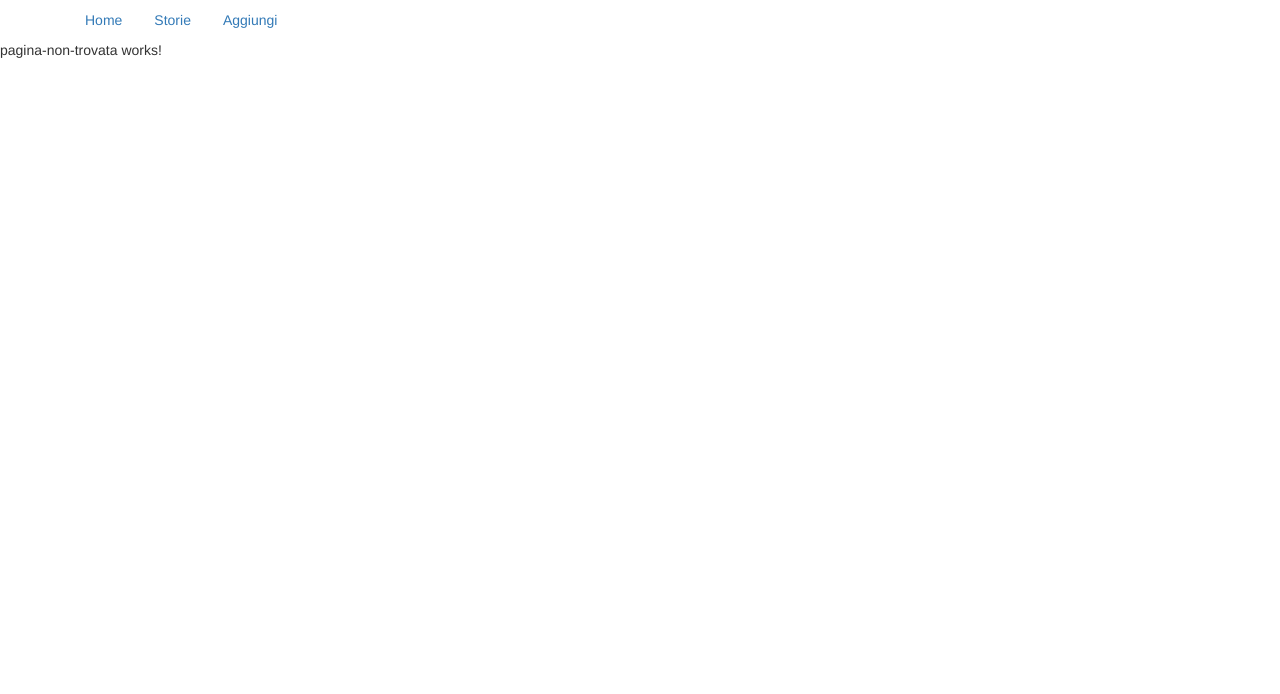
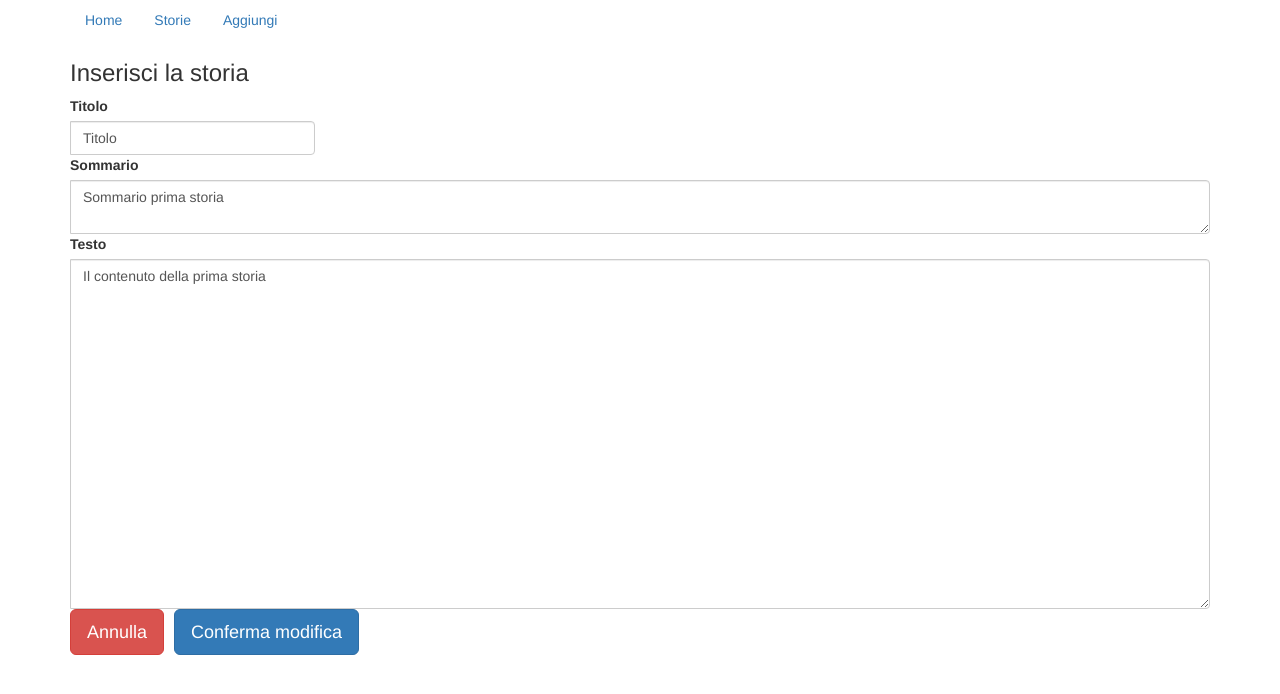
Before and after one commit to riccardodegasperiSA/tome, an Angular app: page /storie/modifica/1 in a window 1280 px wide. Before the commit this address led to /pagina-non-trovata. Shown: the top 694 px of the page. Built offline with nearby package versions, Linux system fonts and the light colour scheme.

Commit message:
Aggiunge "modifica" alla lista storie

```diff
--- a/src/app/app-routing.module.ts
+++ b/src/app/app-routing.module.ts
@@ -3,6 +3,7 @@ import { RouterModule, Routes } from '@angular/router';
 import { HomeComponent } from './home/home.component';
 import { InserisciStoriaComponent } from './inserisci-storia/inserisci-storia.component';
 import { ListaStorieComponent } from './lista-storie/lista-storie.component';
+import { ModificaStoriaComponent } from './modifica-storia/modifica-storia.component';
 import { PaginaNonTrovataComponent } from './pagina-non-trovata/pagina-non-trovata.component';
 import { StoriaComponent } from './storia/storia.component';
 
@@ -10,6 +11,7 @@ const routes: Routes = [
   {path:"", component:HomeComponent},
   {path:"storie", component:ListaStorieComponent},
   {path:"storie/:id", component:StoriaComponent},
+  {path:"storie/modifica/:id", component:ModificaStoriaComponent},
   {path:"aggiungi", component:InserisciStoriaComponent},
   {path:"pagina-non-trovata", component:PaginaNonTrovataComponent},
   {path:"**", redirectTo:"pagina-non-trovata"},
--- a/src/app/app.module.ts
+++ b/src/app/app.module.ts
@@ -10,6 +10,7 @@ import { PaginaNonTrovataComponent } from './pagina-non-trovata/pagina-non-trova
 import { InserisciStoriaComponent } from './inserisci-storia/inserisci-storia.component';
 import { FormsModule, ReactiveFormsModule } from '@angular/forms';
 import { StoriaComponent } from './storia/storia.component';
+import { ModificaStoriaComponent } from './modifica-storia/modifica-storia.component';
 
 @NgModule({
   declarations: [
@@ -18,7 +19,8 @@ import { StoriaComponent } from './storia/storia.component';
     ListaStorieComponent,
     PaginaNonTrovataComponent,
     InserisciStoriaComponent,
-    StoriaComponent
+    StoriaComponent,
+    ModificaStoriaComponent
   ],
   imports: [
     BrowserModule,
--- a/src/app/lista-storie/lista-storie.component.css
+++ b/src/app/lista-storie/lista-storie.component.css
@@ -0,0 +1,3 @@
+.card {
+    border: .1em solid gray;
+}
--- a/src/app/lista-storie/lista-storie.component.html
+++ b/src/app/lista-storie/lista-storie.component.html
@@ -1,14 +1,21 @@
-<div *ngFor="let storia of storie">
+<div *ngFor="let storia of storie" class="card border-primary border-right-0">
+    <div class="card-body">
         <ul class="list-inline m-0">
-        <li style="width: calc(100% - 6em);">
-            <button (click)="onVaiStoria(storia.id)" class="p-2 bd-highlight btn-lg btn-block text-left">
-                <b>ID(for debug):</b>{{ storia.id }}<br>
+            <li style="width: 80%;" class="list-group-items">
+                <a (click)="onVaiStoria(storia.id)" class="p-2 bd-highlight btn-lg btn-block text-left">
+                    <b class="card-title">ID(for debug):</b>{{ storia.id }}<br>
+                    <div class="card-text">
                         <b>TITLE: </b>{{ storia.title }}<br>
                         <b>SUMMARY: </b>{{ storia.summary }}
-            </button>
+                    </div>
+                </a>
             </li>
-        <li style="width: 5em;">
+            <li style="width: 5em;" class="list-group-items">
+                <button class="btn btn-warning btn-sm rounded-o" (click)="onModificaStoria(storia.id)">Modifica</button>
+            </li>
+            <li style="width: 5em;" class="list-group-items">
                 <button class="btn btn-danger btn-sm rounded-o" (click)="onDeleteStoria(storia.id)">Rimuovi</button>
             </li>
         </ul>
     </div>
+</div>
--- a/src/app/lista-storie/lista-storie.component.ts
+++ b/src/app/lista-storie/lista-storie.component.ts
@@ -48,4 +48,8 @@ export class ListaStorieComponent implements OnInit {
     this.ngOnInit()
   }
 
+  onModificaStoria(id:number) {
+    this.router.navigate(["/storie/modifica/" + id])
+  }
+
 }
--- /dev/null
+++ b/src/app/modifica-storia/modifica-storia.component.html
@@ -0,0 +1,30 @@
+<div class="container">
+    <main class="form w-100 m-auto">
+        <h1 class="h3 mb-3 fw-normal">Inserisci la storia</h1>
+        <form class="needs-validation" [formGroup]="modificaForm" (ngSubmit)="modificaStoria()" novalidate="">
+            <div class="input-group">
+                <input type="hidden" class="form-control" id="id" formControlName="id">
+            </div>
+            <div class="input-group">
+                <label for="title" class="form-label">Titolo</label>
+                <input type="text" class="form-control" id="title" formControlName="title">
+            </div>
+            <div class="input-group" style="min-width: 100%;">
+                <label for="summary" class="form-label">Sommario</label>
+                <textarea id="summary" class="form-control" style="min-width: 100%;" formControlName="summary"></textarea>
+            </div>
+            <div class="input-group" style="min-width: 100%;">
+                <label for="content" class="form-label">Testo</label>
+                <textarea id="content" class="form-control" style="min-width: 100%; min-height: 25em;" formControlName="content"></textarea>
+            </div>
+            <ul class="list-inline m-0">
+                <li>
+                    <button class="w-100 btn btn-danger btn-lg" (click)="onAnnulla()">Annulla</button>
+                </li>
+                <li>
+                    <button class="w-100 btn btn-primary btn-lg" type="submit" [disabled]="!modificaForm.valid">Conferma modifica</button>
+                </li>
+            </ul>
+        </form>
+    </main>
+</div>
--- /dev/null
+++ b/src/app/modifica-storia/modifica-storia.component.ts
@@ -0,0 +1,41 @@
+import { Component, OnInit } from '@angular/core';
+import { FormControl, FormGroup, Validators } from '@angular/forms';
+import { ActivatedRoute, Router } from '@angular/router';
+import { Storia } from '../dati/storia.data';
+import { StorieServiceService } from '../storie-service.service';
+
+@Component({
+  selector: 'app-modifica-storia',
+  templateUrl: './modifica-storia.component.html',
+  styleUrls: ['./modifica-storia.component.css']
+})
+export class ModificaStoriaComponent implements OnInit {
+  modificaForm: FormGroup
+  storia?:Storia
+
+  constructor(private storiaService:StorieServiceService, private route: ActivatedRoute, private router:Router) {
+    const { id } = route?.snapshot?.params ?? {}
+    this.storia = storiaService.cercaStoria(Number(id))
+
+    this.modificaForm = new FormGroup({
+      "id": new FormControl(this.storia?.id, Validators.required),
+      "title": new FormControl(this.storia?.title, Validators.required),
+      "summary": new FormControl(this.storia?.summary, Validators.required),
+      "content": new FormControl(this.storia?.content, Validators.required),
+    })
+  }
+
+  ngOnInit(): void {
+  }
+
+  modificaStoria() {
+    const id = this.storia?.id
+    this.storiaService.removeStoria(id)
+    this.storiaService.addStoria(this.modificaForm.value)
+  }
+
+  onAnnulla() {
+    this.router.navigate(["/storie"])
+  }
+
+}
--- a/src/app/storie-service.service.ts
+++ b/src/app/storie-service.service.ts
@@ -37,7 +37,8 @@ export class StorieServiceService {
     this.router.navigate(["/storie"])
   }
 
-  removeStoria(id: number) {
+  removeStoria(id?: number) {
     this._storie = this._storie.filter(s => s.id !== id)
   }
+
 }
```
Also changed, not shown: src/app/modifica-storia/modifica-storia.component.css (added). Lines whose indentation alone changed are shown as unchanged.
